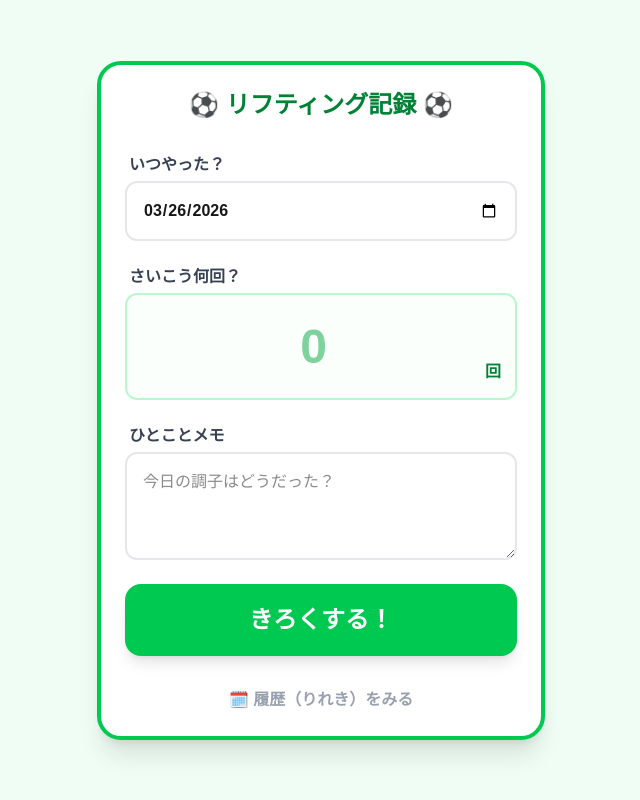
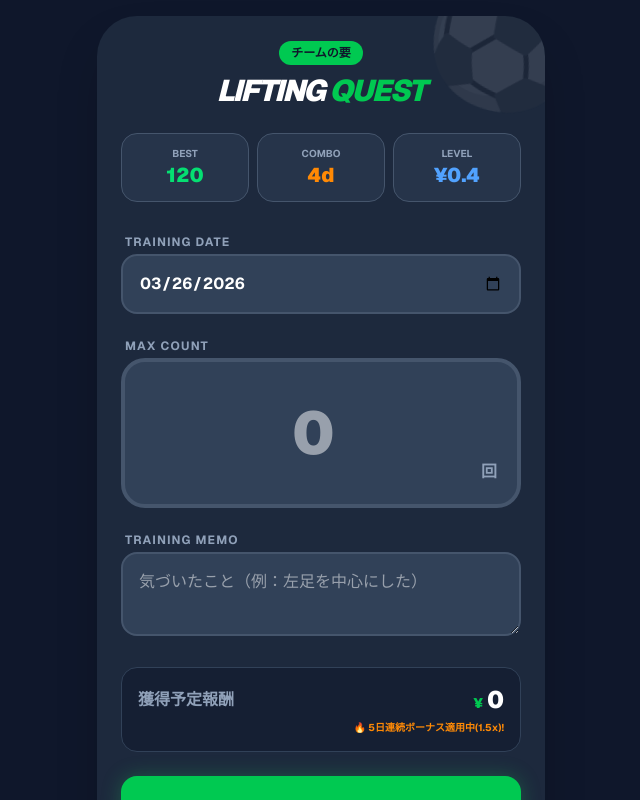
Before and after one commit to bqyujiyamada-code/soccer-app, a Next.js app: page /lifting in a window 1280 px wide. Shown: the top 800 px of the page, without its empty margins (319-959 px from the left). Built offline with nearby package versions, Linux system fonts and the light colour scheme.

Commit message:
Fix lifting entry

```diff
--- a/src/app/api/save-lifting/route.ts
+++ b/src/app/api/save-lifting/route.ts
@@ -1,8 +1,8 @@
 import { DynamoDBClient } from "@aws-sdk/client-dynamodb";
-import { DynamoDBDocumentClient, PutCommand } from "@aws-sdk/lib-dynamodb";
+import { DynamoDBDocumentClient, PutCommand, GetCommand } from "@aws-sdk/lib-dynamodb";
 import { NextResponse } from "next/server";
 
-// 1. AWSとの接続窓口を作る
+// 1. AWS接続設定
 const client = new DynamoDBClient({
   region: "ap-northeast-1",
   credentials: {
@@ -13,25 +13,104 @@ const client = new DynamoDBClient({
 
 const docClient = DynamoDBDocumentClient.from(client);
 
-// 2. 画面からデータが届いた時の処理
+// ユーザーIDは息子さん用で固定
+const USER_ID = "son_01";
+
+/**
+ * リフティング保存API
+ * 1日1回の入力を想定（同じ日付は上書き）
+ */
 export async function POST(request: Request) {
   try {
-    const { date, count, memo } = await request.json();
+    const { date, count, memo, earnedMoney, isBestUpdate } = await request.json();
+    const numCount = Number(count);
+    const timestamp = new Date().toISOString();
 
-    const command = new PutCommand({
-      TableName: "LiftingLogs", // DynamoDBで作ったテーブル名
+    // --- 1. 二重計上防止のための事前チェック ---
+    // 今日すでにデータがあるか確認
+    const getTodayLog = new GetCommand({
+      TableName: "LiftingLogs",
+      Key: { date: date },
+    });
+    const todayLogRes = await docClient.send(getTodayLog);
+    const prevLog = todayLogRes.Item;
+
+    // --- 2. 累計ステータスの取得 ---
+    const statsRes = await docClient.send(new GetCommand({
+      TableName: "LiftingStats",
+      Key: { userId: USER_ID },
+    }));
+    const currentStats = statsRes.Item || {
+      userId: USER_ID,
+      totalCount: 0,
+      unpaidMoney: 0,
+      bestCount: 0,
+      combo: 0,
+      lastDate: ""
+    };
+
+    // --- 3. 数値の差分調整 ---
+    // 上書きの場合：(新しい値 - 古い値) を累計に加算する
+    // 新規の場合：そのままの値を加算する
+    const diffCount = prevLog ? (numCount - prevLog.count) : numCount;
+    const diffMoney = prevLog ? (earnedMoney - prevLog.earnedMoney) : earnedMoney;
+
+    // --- 4. コンボ計算 ---
+    let nextCombo = currentStats.combo || 0;
+    if (!prevLog) { // 新規保存の日だけコンボを判定
+      if (currentStats.lastDate) {
+        const lastDateObj = new Date(currentStats.lastDate);
+        const todayObj = new Date(date);
+        const diffTime = todayObj.getTime() - lastDateObj.getTime();
+        const diffDays = Math.round(diffTime / (1000 * 60 * 60 * 24));
+
+        if (diffDays === 1) {
+          nextCombo += 1;
+        } else {
+          nextCombo = 1;
+        }
+      } else {
+        nextCombo = 1;
+      }
+    }
+
+    // --- 5. LiftingLogs の保存（上書き） ---
+    await docClient.send(new PutCommand({
+      TableName: "LiftingLogs",
       Item: {
-        date: date,           // 日付
-        count: Number(count), // 数値に変換
-        memo: memo || "",      // メモ
-        createdAt: new Date().toISOString(),
+        date: date, // Partition Key
+        userId: USER_ID,
+        count: numCount,
+        memo: memo || "",
+        earnedMoney: earnedMoney,
+        isBestUpdate: isBestUpdate,
+        status: "unpaid",
+        createdAt: timestamp,
       },
+    }));
+
+    // --- 6. LiftingStats の更新 ---
+    await docClient.send(new PutCommand({
+      TableName: "LiftingStats",
+      Item: {
+        ...currentStats,
+        totalCount: currentStats.totalCount + diffCount,
+        unpaidMoney: (currentStats.unpaidMoney || 0) + diffMoney,
+        bestCount: isBestUpdate ? numCount : currentStats.bestCount,
+        combo: nextCombo,
+        lastDate: date,
+        lastUpdated: timestamp,
+      },
+    }));
+
+    return NextResponse.json({
+      message: "Success",
+      newCombo: nextCombo,
+      totalCount: currentStats.totalCount + diffCount
     });
 
-    await docClient.send(command);
-    return NextResponse.json({ message: "Success" });
   } catch (error) {
-    console.error(error);
+    console.error("API Error:", error);
     return NextResponse.json({ error: "Failed" }, { status: 500 });
   }
 }
--- a/src/app/lifting/page.tsx
+++ b/src/app/lifting/page.tsx
@@ -1,100 +1,179 @@
 "use client";
-import { useState } from "react";
-import { useRouter } from "next/navigation"; // 画面遷移のための機能を追加
+
+import { useState, useEffect } from "react";
+import { useRouter } from "next/navigation";
 import Link from "next/link";
 
+// --- 設定値・ロジック ---
+const UNIT_PRICES = [
+  { upTo: 1000, price: 0.3 }, // 累計1000回までは0.3円
+  { upTo: 5000, price: 0.4 }, // 5000回までは0.4円
+  { upTo: 999999, price: 0.5 }, // それ以降は0.5円
+];
+
+const GET_TITLE = (totalCount: number) => {
+  if (totalCount < 500) return "ルーキー候補生";
+  if (totalCount < 1500) return "期待の新星";
+  if (totalCount < 3000) return "チームの要";
+  if (totalCount < 6000) return "エリアの騎士";
+  return "伝説のファンタジスタ";
+};
+
 export default function LiftingEntry() {
-  const router = useRouter(); // routerを使えるように準備
+  const router = useRouter();
   const [date, setDate] = useState(new Date().toISOString().split('T')[0]);
   const [count, setCount] = useState("");
   const [memo, setMemo] = useState("");
   const [loading, setLoading] = useState(false);
 
+  // 本来はDBから取得する値（仮定）
+  const [userStats, setUserStats] = useState({
+    bestCount: 120,
+    totalCount: 2450,
+    combo: 4,
+    unpaidMoney: 350
+  });
+
+  const currentLevelPrice = UNIT_PRICES.find(p => userStats.totalCount <= p.upTo)?.price || 0.3;
+  const isBestUpdate = Number(count) > userStats.bestCount;
+
+  // 報酬シミュレーション
+  const calculateReward = () => {
+    const n = Number(count);
+    if (!n || n <= 0) return 0;
+    let reward = 10; // 最低保証
+    reward += n * currentLevelPrice; // 基本給
+    if (isBestUpdate) reward += 20; // ベスト更新
+    if ((userStats.combo + 1) % 5 === 0) reward *= 1.5; // 5日連続コンボ
+    return Math.floor(reward);
+  };
+
   const handleSubmit = async (e: React.FormEvent) => {
     e.preventDefault();
     setLoading(true);
-
     try {
       const res = await fetch("/api/save-lifting", {
         method: "POST",
         headers: { "Content-Type": "application/json" },
-        body: JSON.stringify({ date, count, memo }),
+        body: JSON.stringify({
+          date,
+          count: Number(count),
+          memo,
+          earnedMoney: calculateReward(),
+          isBestUpdate
+        }),
       });
 
       if (res.ok) {
-        // 1. まずはお祝いのアラートを出す
-        alert("ナイスリフティング！保存したよ！⚽️");
-
-        // 2. その後、履歴画面へ移動する
+        alert(isBestUpdate ? "🎊 自己ベスト更新！おめでとう！ 🎊" : "ナイスリフティング！保存したよ！⚽️");
         router.push("/lifting/history");
       } else {
         throw new Error();
       }
     } catch (err) {
-      alert("ごめん！エラーがおきちゃった。もう一度試してみてね。");
+      alert("エラーがおきちゃった！もう一度試してみてね。");
     } finally {
       setLoading(false);
     }
   };
 
   return (
-    <div className="min-h-screen bg-green-50 p-4 flex items-center justify-center overflow-x-hidden">
-      <div className="w-full max-w-md bg-white rounded-3xl shadow-xl p-6 border-4 border-green-500 box-border flex flex-col">
+    <div className="min-h-screen bg-slate-900 p-4 flex items-center justify-center font-sans text-slate-100">
+      <div className="w-full max-w-md bg-slate-800 rounded-[2.5rem] shadow-2xl p-6 border-b-8 border-green-600 relative overflow-hidden">
 
-        <h1 className="text-2xl font-black text-center text-green-700 mb-8 px-2">
-          ⚽️ リフティング記録 ⚽️
-        </h1>
+        {/* 背景の装飾的なボール跡 */}
+        <div className="absolute -top-10 -right-10 text-9xl opacity-10 rotate-12">⚽️</div>
 
-        <form onSubmit={handleSubmit} className="space-y-6 flex flex-col w-full">
+        <header className="text-center mb-6">
+          <div className="inline-block bg-green-500 text-slate-900 text-xs font-black px-3 py-1 rounded-full mb-2">
+            {GET_TITLE(userStats.totalCount)}
+          </div>
+          <h1 className="text-3xl font-black italic tracking-tighter text-white">
+            LIFTING <span className="text-green-500">QUEST</span>
+          </h1>
+        </header>
 
-          <div className="flex flex-col w-full">
-            <label className="block font-bold text-gray-700 mb-1 ml-1">いつやった？</label>
+        {/* ステータスカード */}
+        <div className="grid grid-cols-3 gap-2 mb-8">
+          <div className="bg-slate-700/50 p-3 rounded-2xl text-center border border-slate-600">
+            <p className="text-[10px] text-slate-400 font-bold uppercase">Best</p>
+            <p className="text-xl font-black text-green-400">{userStats.bestCount}</p>
+          </div>
+          <div className="bg-slate-700/50 p-3 rounded-2xl text-center border border-slate-600">
+            <p className="text-[10px] text-slate-400 font-bold uppercase">Combo</p>
+            <p className="text-xl font-black text-orange-400">{userStats.combo}d</p>
+          </div>
+          <div className="bg-slate-700/50 p-3 rounded-2xl text-center border border-slate-600">
+            <p className="text-[10px] text-slate-400 font-bold uppercase">Level</p>
+            <p className="text-xl font-black text-blue-400">¥{currentLevelPrice}</p>
+          </div>
+        </div>
+
+        <form onSubmit={handleSubmit} className="space-y-6">
+          <div>
+            <label className="block text-xs font-bold text-slate-400 mb-1 ml-1 uppercase tracking-widest">Training Date</label>
             <input
               type="date"
               value={date}
               onChange={(e) => setDate(e.target.value)}
-              className="w-full appearance-none box-border p-4 border-2 border-gray-200 rounded-xl font-bold text-base outline-none focus:border-green-400 bg-white"
+              className="w-full bg-slate-700 border-2 border-slate-600 rounded-2xl p-4 font-bold text-white outline-none focus:border-green-500 transition-all"
             />
           </div>
 
-          <div className="flex flex-col w-full">
-            <label className="block font-bold text-gray-700 mb-1 ml-1">さいこう何回？</label>
-            <div className="relative w-full">
+          <div>
+            <label className="block text-xs font-bold text-slate-400 mb-1 ml-1 uppercase tracking-widest">Max Count</label>
+            <div className="relative">
               <input
                 type="number"
                 inputMode="numeric"
                 placeholder="0"
                 value={count}
                 onChange={(e) => setCount(e.target.value)}
-                className="w-full box-border p-6 border-2 border-green-200 rounded-xl text-5xl text-center font-black text-green-600 outline-none focus:border-green-500 bg-green-50/30"
+                className={`w-full bg-slate-700 border-4 ${isBestUpdate ? 'border-orange-500 animate-pulse' : 'border-slate-600'} rounded-3xl p-8 text-6xl text-center font-black outline-none focus:border-green-500 transition-all text-white`}
                 required
               />
-              <span className="absolute right-4 bottom-4 text-green-700 font-bold">回</span>
+              <span className="absolute right-6 bottom-6 text-slate-400 font-black">回</span>
             </div>
+            {isBestUpdate && (
+              <p className="text-center text-orange-500 font-black text-sm mt-2">NEW RECORD!! +¥20</p>
+            )}
           </div>
 
-          <div className="flex flex-col w-full">
-            <label className="block font-bold text-gray-700 mb-1 ml-1">ひとことメモ</label>
+          <div>
+            <label className="block text-xs font-bold text-slate-400 mb-1 ml-1 uppercase tracking-widest">Training Memo</label>
             <textarea
               value={memo}
               onChange={(e) => setMemo(e.target.value)}
-              className="w-full box-border p-4 border-2 border-gray-200 rounded-xl text-base focus:border-green-400 outline-none"
-              placeholder="今日の調子はどうだった？"
-              rows={3}
+              className="w-full bg-slate-700 border-2 border-slate-600 rounded-2xl p-4 text-white focus:border-green-500 outline-none"
+              placeholder="気づいたこと（例：左足を中心にした）"
+              rows={2}
             />
+          </div>
+
+          <div className="bg-slate-900/50 rounded-2xl p-4 border border-slate-700">
+            <div className="flex justify-between items-center">
+              <span className="text-slate-400 font-bold">獲得予定報酬</span>
+              <span className="text-2xl font-black text-white">
+                <small className="text-sm mr-1 text-green-500">¥</small>
+                {calculateReward()}
+              </span>
+            </div>
+            {(userStats.combo + 1) % 5 === 0 && (
+              <p className="text-[10px] text-orange-400 font-bold text-right mt-1">🔥 5日連続ボーナス適用中(1.5x)!</p>
+            )}
           </div>
 
           <button
             disabled={loading}
-            className="w-full py-5 bg-green-500 hover:bg-green-600 disabled:bg-gray-300 text-white rounded-2xl font-black text-2xl shadow-lg active:scale-95 transition-all"
+            className="w-full py-5 bg-green-500 hover:bg-green-400 disabled:bg-slate-600 text-slate-900 rounded-2xl font-black text-2xl shadow-[0_0_20px_rgba(34,197,94,0.3)] active:scale-95 transition-all uppercase italic"
           >
-            {loading ? "保存中..." : "きろくする！"}
+            {loading ? "Recording..." : "Finish Session"}
           </button>
         </form>
 
         <div className="mt-8 text-center">
-           <Link href="/lifting/history" className="text-gray-400 font-bold hover:text-green-600">
-             🗓️ 履歴（りれき）をみる
+           <Link href="/lifting/history" className="text-slate-500 font-bold hover:text-green-500 text-sm transition-colors">
+              VIEW RECENT SESSIONS →
            </Link>
         </div>
       </div>
```
